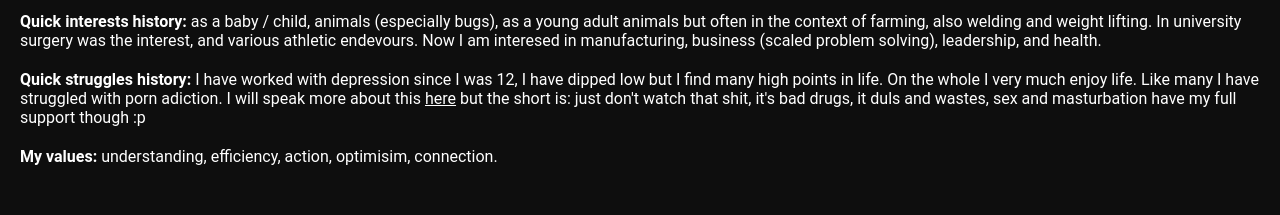
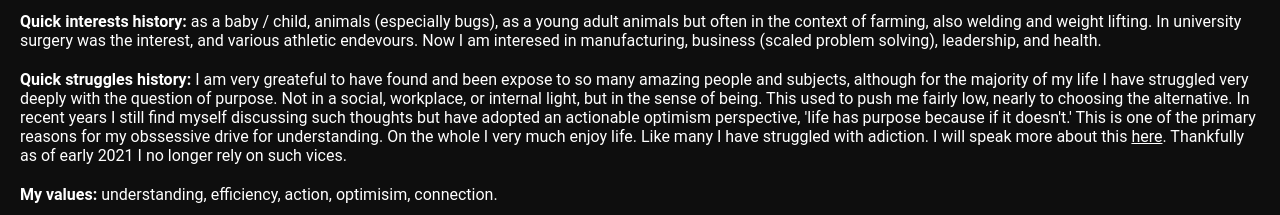
Before and after one commit to caldayham/depreciated-calday.one, a React (Create React App) app: page / in a window 1280 px wide. Shown: the part 1059-1274 px from the top of the page. Before the commit the page ends 1225 px from the top, so only its background shows below. Built offline with nearby package versions, Linux system fonts and the light colour scheme.

Commit message:
re-wrote home page struggles section

```diff
--- a/src/globalstyles.jsx
+++ b/src/globalstyles.jsx
@@ -2,9 +2,10 @@ import { Link } from "react-router-dom";
 import styled from "styled-components";
 
 const PrimaryContainer = styled.div`
-  height: calc(100vh - 80px);
+  min-height: calc(100vh - 80px);
   padding: 20px;
   margin-top: 80px;
+  padding-bottom: 160px;
 `;
 
 const PrimaryLink = styled(Link)`
--- a/src/pages/HomePage.jsx
+++ b/src/pages/HomePage.jsx
@@ -137,12 +137,14 @@ const HomePage = () => {
           health.
         </p>
         <p>
-          <b>Quick struggles history: </b> I have worked with depression since I
-          was 12, I have dipped low but I find many high points in life. On the
-          whole I very much enjoy life. Like many I have struggled with porn
-          adiction. I will speak more about this <u>here</u> but the short is:
-          just don't watch that shit, it's bad drugs, it duls and wastes, sex
-          and masturbation have my full support though :p
+          <b>Quick struggles history: </b> I am very greateful to have found and been expose to so many
+          amazing people and subjects, although for the majority of my life I have struggled very deeply
+          with the question of purpose. Not in a social, workplace, or internal light, but
+          in the sense of being. This used to push me fairly low, nearly to choosing the alternative.
+          In recent years I still find myself discussing such thoughts but have adopted an actionable optimism
+          perspective, 'life has purpose because if it doesn't.' This is one of the primary reasons for my obssessive
+          drive for understanding. On the whole I very much enjoy life. Like many I have struggled with adiction. I will speak more about this <u>here</u>.
+          Thankfully as of early 2021 I no longer rely on such vices.
         </p>
         <p>
           <b>My values:</b> understanding, efficiency, action, optimisim,
```
